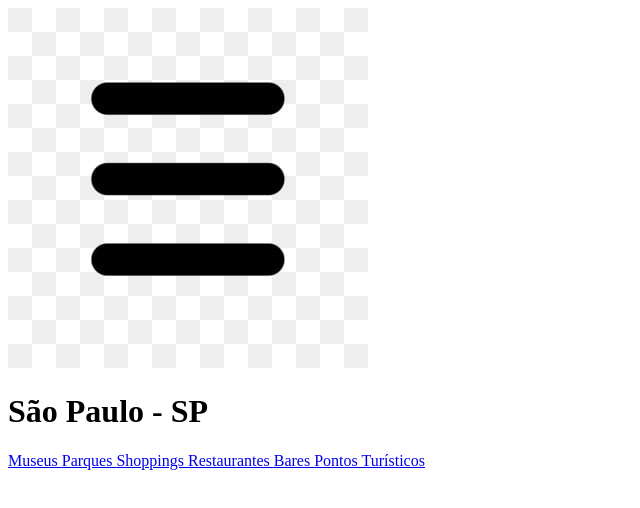
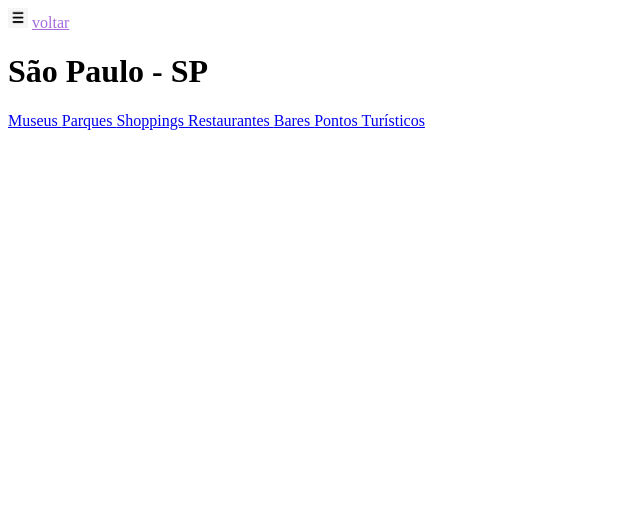
Before and after one commit to pedroivoal/Codes_Projeto, a plain HTML site: page lugares_p_visitar.html in a window 1280 px wide. Shown: the whole page, without its empty margins (0-640 px from the left). Drawn offline with Linux system fonts and the light colour scheme.

Commit message:
menus e voltar

```diff
--- a/lugares_p_visitar.html
+++ b/lugares_p_visitar.html
@@ -6,7 +6,9 @@
     </head>
     <body>
         <header>
-            <img src="imagens/menu.jpg" alt="botão de menu">
+            <img src="imagens/menu.jpg" alt="botão de menu" height="20" width="20">
+            <a style="color: rgb(166, 107, 221);" href="main.html">voltar</a>
+
             <h1>
                 São Paulo - SP
             </h1>
```
Also changed, not shown: tela_masp.html (+2 -1 lines), tela_museus.html (+1 -0 lines), trafael.html (+1 -1 lines).
